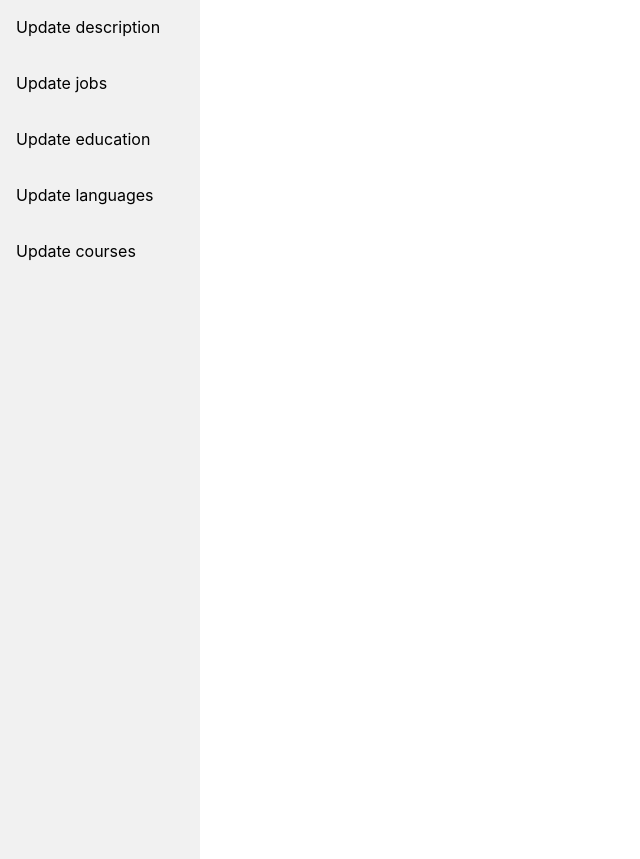
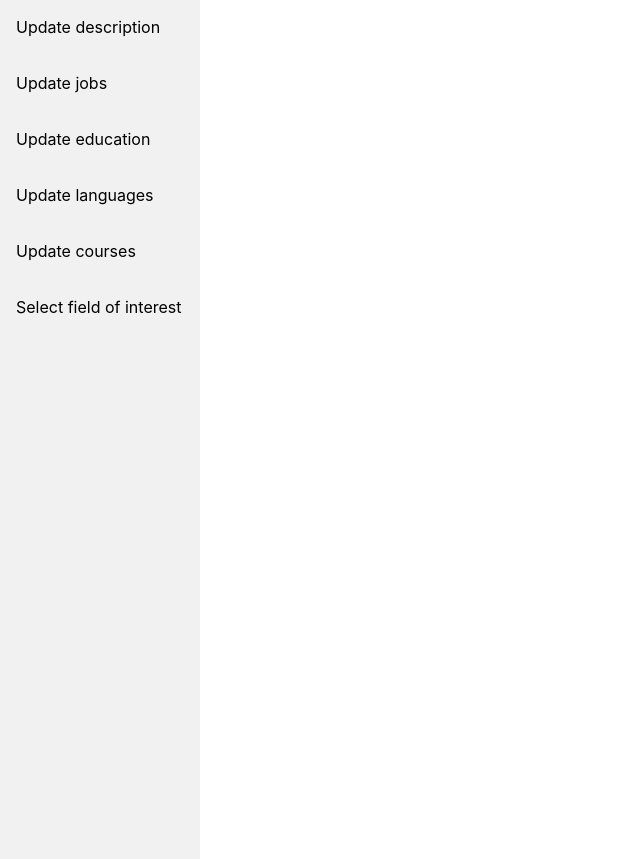
Before and after one commit to B-A-Programs/Final-project-CS50W, a Django app: page /edit/Admin in a window 1280 px wide. Shown: the part 57-916 px from the top of the page, without its empty margins (0-640 px from the left). Run offline with Django 4.2, Linux system fonts and the light colour scheme; a user stored in the database is signed in; data comes from the database, SQL or seed files in the repository; both versions use the stored data as it was after the commit; some libraries are stand-ins or nearby versions.

Commit message:
Added field of interest function

```diff
--- a/JobFinder/JobFinderApp/models.py
+++ b/JobFinder/JobFinderApp/models.py
@@ -5,6 +5,7 @@ from django.db import models
 class User(AbstractUser):
     description = models.CharField(max_length=500, blank=True, null=True)
     birth_date = models.DateField(blank=True, null=True)
+    field = models.CharField(max_length=500, blank=True, null=True)
 
 class Job_experiences(models.Model):
     user = models.ForeignKey(User, on_delete=models.CASCADE, related_name="jobs")
--- a/JobFinder/JobFinderApp/static/JobFinderApp/javascript.js
+++ b/JobFinder/JobFinderApp/static/JobFinderApp/javascript.js
@@ -1,3 +1,4 @@
+// Show only the form which the user is looking for
 document.addEventListener('DOMContentLoaded', function () {
     document.querySelector("#btn_desc").onclick = function(e) {
         e.preventDefault();
@@ -7,6 +8,7 @@ document.addEventListener('DOMContentLoaded', function () {
         document.querySelector("#course").style.display = "none";
         document.querySelector("#lang").style.display = "none";
         document.querySelector("#job").style.display = "none";
+        document.querySelector("#field").style.display = "none";
     };
 
     document.querySelector("#btn_educ").onclick = function(e) {
@@ -17,6 +19,7 @@ document.addEventListener('DOMContentLoaded', function () {
         document.querySelector("#course").style.display = "none";
         document.querySelector("#lang").style.display = "none";
         document.querySelector("#job").style.display = "none";
+        document.querySelector("#field").style.display = "none";
     };
 
     document.querySelector("#btn_lang").onclick = function(e) {
@@ -27,6 +30,7 @@ document.addEventListener('DOMContentLoaded', function () {
         document.querySelector("#course").style.display = "none";
         document.querySelector("#lang").style.display = "inline";
         document.querySelector("#job").style.display = "none";
+        document.querySelector("#field").style.display = "none";
     };
 
     document.querySelector("#btn_job").onclick = function(e) {
@@ -37,6 +41,7 @@ document.addEventListener('DOMContentLoaded', function () {
         document.querySelector("#course").style.display = "none";
         document.querySelector("#lang").style.display = "none";
         document.querySelector("#job").style.display = "inline";
+        document.querySelector("#field").style.display = "none";
     };
 
     document.querySelector("#btn_course").onclick = function(e) {
@@ -47,5 +52,33 @@ document.addEventListener('DOMContentLoaded', function () {
         document.querySelector("#course").style.display = "inline";
         document.querySelector("#lang").style.display = "none";
         document.querySelector("#job").style.display = "none";
+        document.querySelector("#field").style.display = "none";
+    };
+
+    document.querySelector("#btn_field").onclick = function(e) {
+        e.preventDefault();
+
+        document.querySelector("#desc").style.display = "none";
+        document.querySelector("#educ").style.display = "none";
+        document.querySelector("#course").style.display = "none";
+        document.querySelector("#lang").style.display = "none";
+        document.querySelector("#job").style.display = "none";
+        document.querySelector("#field").style.display = "inline";
     };
 })
+
+
+// Create dropdown
+document.addEventListener('DOMContentLoaded', function() {
+    var select = document.getElementById("selectField");
+    var options = ["Architecture and engineering", "Arts, culture and entertainment", "Business, management and administration", "Communications", "Community and social services",
+        "Education", "Science and technology", "Installation, repair and maintenance", "Farming, fishing and forestry", "Health and medicine", "Law and public policy", "Sales"];
+
+    for(var i = 0; i < options.length; i++) {
+        var x = options[i];
+        var op = document.createElement("option");
+        op.textContent = x;
+        op.value = x;
+        select.appendChild(op);
+    }
+})
--- a/JobFinder/JobFinderApp/static/JobFinderApp/styles.css
+++ b/JobFinder/JobFinderApp/static/JobFinderApp/styles.css
@@ -7,6 +7,8 @@
     margin-left: 215px;
 }
 
+
+/* From W3Schools https://www.w3schools.com/howto/howto_css_sidebar_responsive.asp */
 .sidebar {
     margin: 0;
     padding: 0;
--- a/JobFinder/JobFinderApp/templates/JobFinderApp/edit.html
+++ b/JobFinder/JobFinderApp/templates/JobFinderApp/edit.html
@@ -10,12 +10,13 @@
         <a href="" id="btn_educ">Update education</a>
         <a href="" id="btn_lang">Update languages</a>
         <a href="" id="btn_course">Update courses</a>
+        <a href="" id="btn_field">Select field of interest</a>
     </div>
 
     <div class="side-content">
     <div id="desc" style="display: none;">
         <h1>Update description</h1>
-        <form action="{% url 'edit' user.username %}" method="POST">
+        <form action="{% url 'edit' person.username %}" method="POST">
             {% csrf_token %}
             <input type="hidden" name="op" value="desc">
             <textarea class="form-control" name="description" placeholder="Description" required>{{ person.description }}</textarea>
@@ -24,7 +25,7 @@
     </div>
     <div id="job" style="display: none;">
         <h1>Add past job experience</h1>
-        <form action="{% url 'edit' user.username %}" method="POST">
+        <form action="{% url 'edit' person.username %}" method="POST">
             {% csrf_token %}
             <input type="hidden" name="op" value="job">
             <div class="input-group form-group">
@@ -41,7 +42,7 @@
     </div>
     <div id="lang" style="display: none;">
         <h1>Add a known language</h1>
-        <form action="{% url 'edit' user.username %}" method="POST">
+        <form action="{% url 'edit' person.username %}" method="POST">
             {% csrf_token %}
             <input type="hidden" name="op" value="lang">
             <div class="input-group form-group">
@@ -53,7 +54,7 @@
     </div>
     <div id="educ" style="display: none;">
         <h1>Add past education</h1>
-        <form action="{% url 'edit' user.username %}" method="POST">
+        <form action="{% url 'edit' person.username %}" method="POST">
             {% csrf_token %}
             <input type="hidden" name="op" value="educ">
             <div class="input-group form-group">
@@ -69,7 +70,7 @@
     </div>
     <div id="course" style="display: none;">
         <h1>Add course taken</h1>
-        <form action="{% url 'edit' user.username %}" method="POST">
+        <form action="{% url 'edit' person.username %}" method="POST">
             {% csrf_token %}
             <input type="hidden" name="op" value="course">
             <div class="input-group form-group">
@@ -79,5 +80,18 @@
             <button class="btn btn-outline-primary" type="submit">Add course</button>
         </form>
     </div>
+
+    <div id="field" style="display: none;">
+        <h1>Select field of interest</h1>
+        <form action="{% url 'edit' person.username %}" method="POST">
+            {% csrf_token %}
+            <input type="hidden" name="op" value="field">
+            <select class="form-control" id="selectField" name="fieldofinterest">
+                <option disabled selected>Select a field of interest</option>
+            </select>
+            <button class="btn btn-outline-primary mt-3" type="submit">Add field</button>
+        </form>
+    </div>
+
     </div>
 {% endblock %}
--- a/JobFinder/JobFinderApp/templates/JobFinderApp/profile.html
+++ b/JobFinder/JobFinderApp/templates/JobFinderApp/profile.html
@@ -9,6 +9,10 @@
                 Born on: {{ person.birth_date }} | Email: {{ person.email }}
                 {% if request.user == person %}
                     | <a href="{% url 'edit' user.username %}">Edit profile</a>
+                {% endif %}
+
+                {% if person.field %}
+                    <h5 style="color: black; float: right;">Field of activity: {{ person.field }}</h5>
                 {% endif %}
             </div>
 
@@ -23,8 +27,10 @@
                         </div>
                     </div>
                 </div>
+
                 <hr style="border-color: black; border-width: 2px;">
             {% endif %}
+
 
             <h4><strong>Job experience</strong></h4>
             {% for job in person.jobs.all %}
--- a/JobFinder/JobFinderApp/views.py
+++ b/JobFinder/JobFinderApp/views.py
@@ -79,6 +79,10 @@ def edit(request, username):
                 name = request.POST["name"]
                 c = Courses.objects.create(user=user, institution=institution, name=name)
                 c.save()
+            elif request.POST["op"] == "field":
+                user.field = request.POST.get("fieldofinterest", False)
+                if user.field != False:
+                    user.save()
             return redirect("edit", user.username)
         else:
             return redirect("index")
```
Also changed, not shown: JobFinder/JobFinderApp/migrations/0007_user_field.py (added), JobFinder/db.sqlite3.
